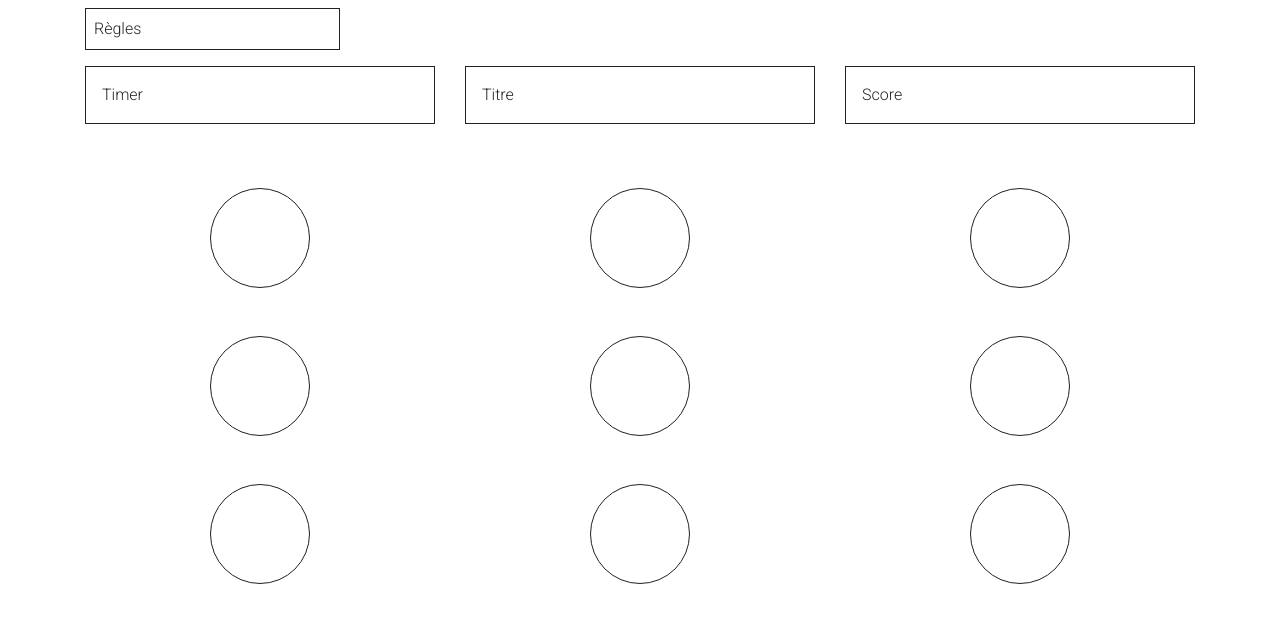
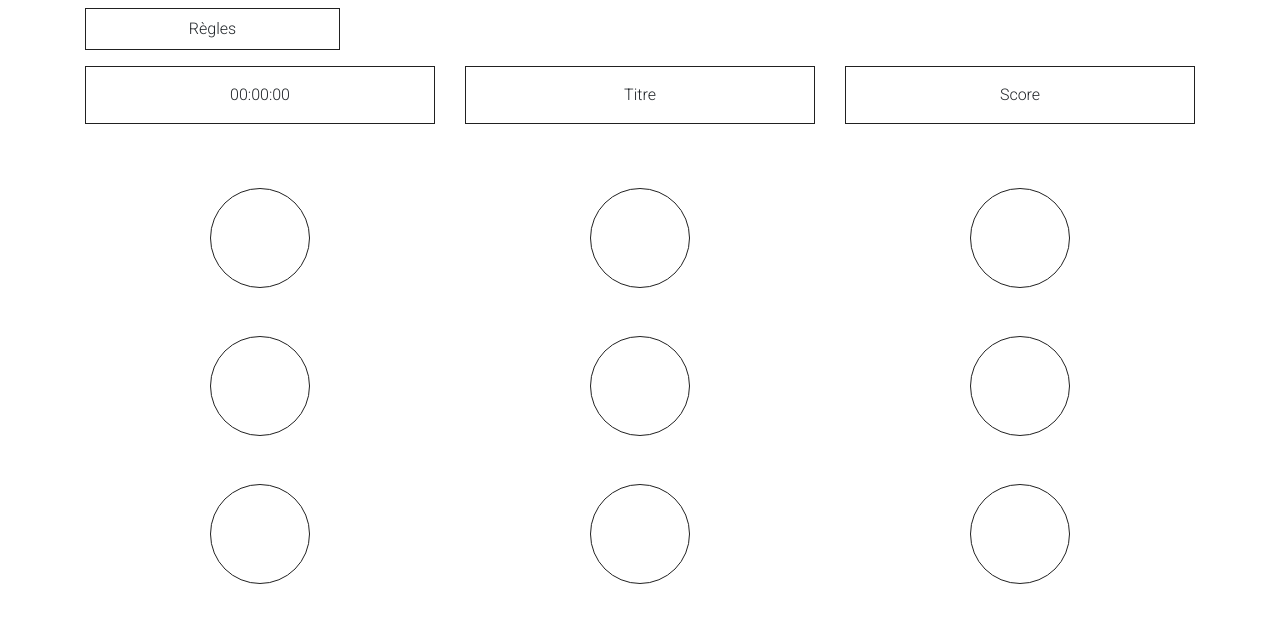
Before and after one commit to tuebeuf-martin/index, a plain HTML site: page index.html in a window 1280 px wide. Drawn offline with nearby package versions, Linux system fonts and the light colour scheme.

Commit message:
ajout text-center

```diff
--- a/index.html
+++ b/index.html
@@ -24,10 +24,10 @@
     <div class="container h-100">
         <div class="row">
             <div class="col-3">
-                <p class="border border-dark p-2 mt-2">Règles</p>
+                <p class="border border-dark p-2 mt-2 text-center">Règles</p>
             </div>
         </div>
-        <div class="row">
+        <div class="row text-center">
 
             <!-- Visible for mobile -->
             <div class="col-12 d-block d-sm-none">
@@ -35,7 +35,7 @@
             </div>
 
             <div class="col-6 col-sm-4">
-                <p class="border border-dark p-3">Timer</p>
+                <p class="border border-dark p-3">00:00:00</p>
             </div>
 
             <!-- Display none for mobile -->
```
Also changed, not shown: assets/css/style.css (line endings or trailing spaces).
